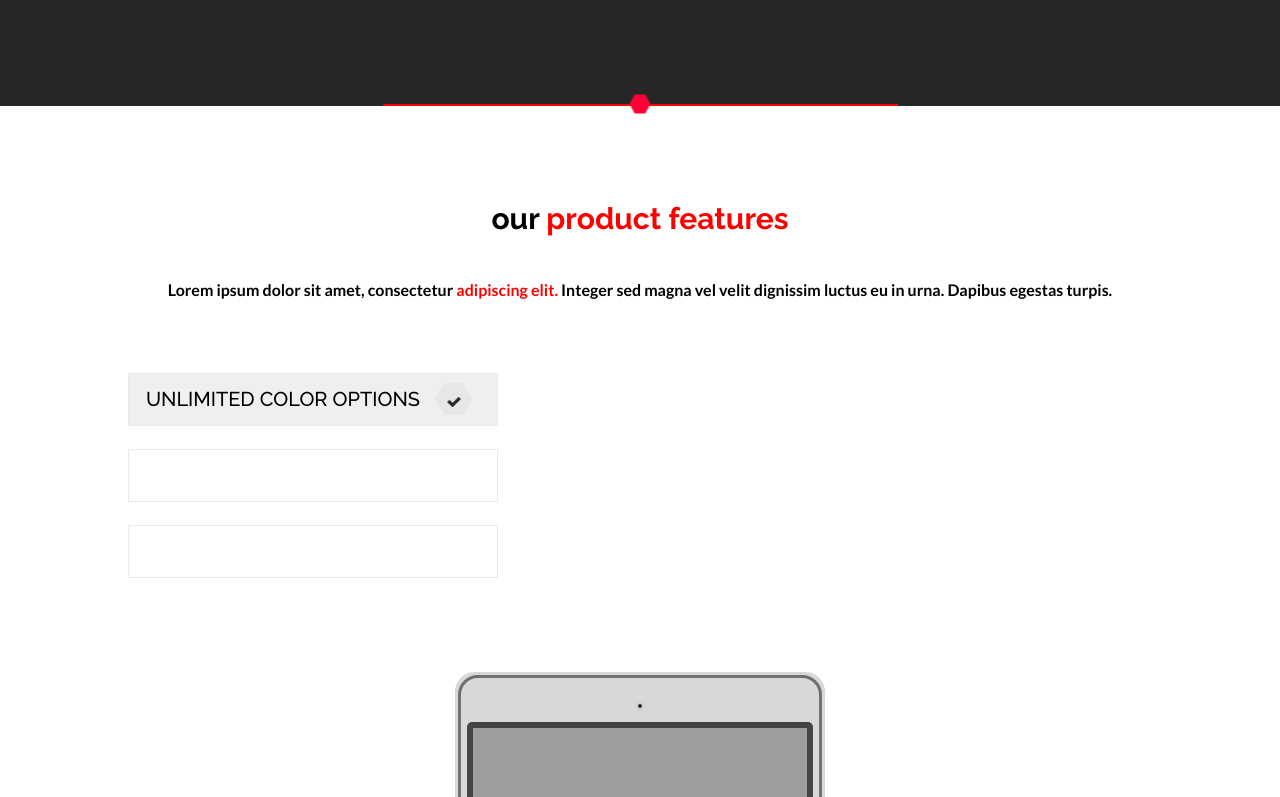
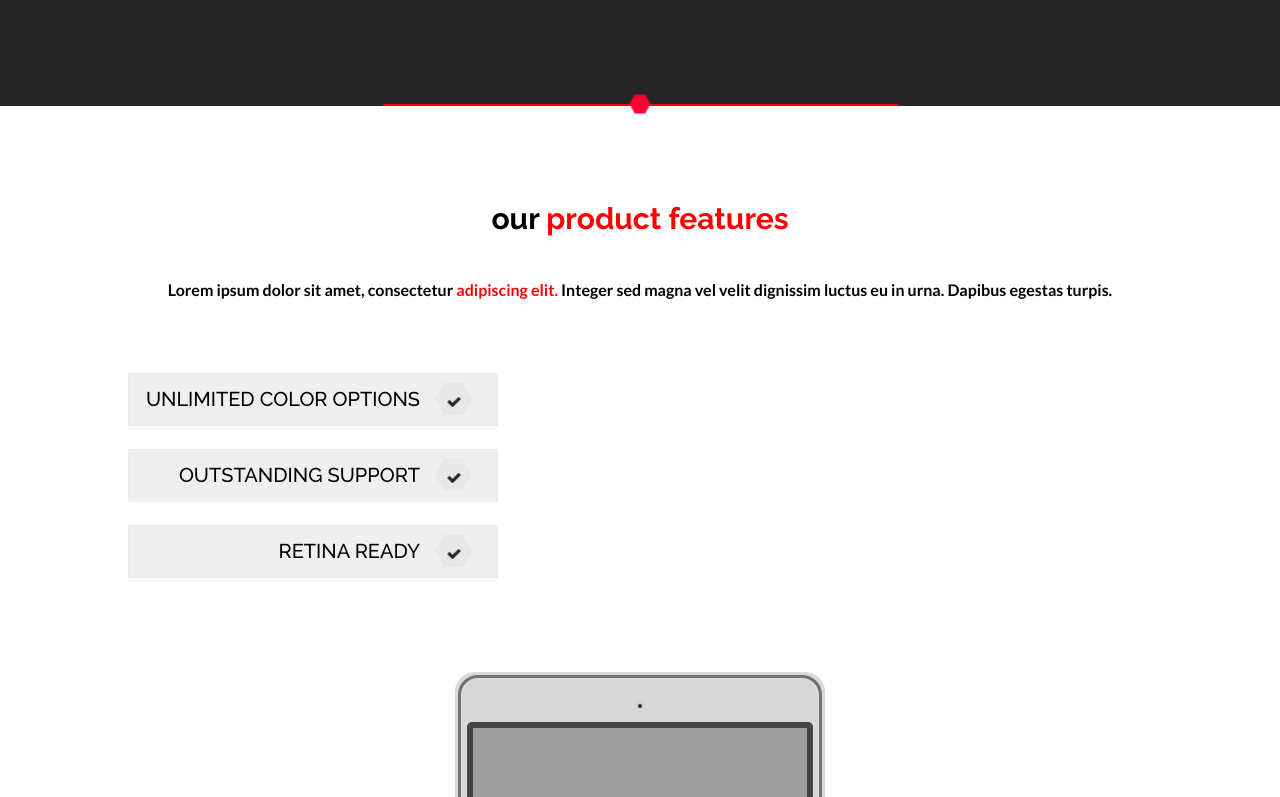
Before and after one commit to TsykuraWork/mine_creativia, a plain HTML site: page index.html in a window 1280 px wide. Shown: the part 3037-3834 px from the top of the page. Drawn offline with Linux system fonts and the light colour scheme; grey boxes are pictures that could not be loaded.

Commit message:
added 3 buttons

```diff
--- a/index.html
+++ b/index.html
@@ -319,8 +319,18 @@
                      </div>
                   </button>
 
-                  <div class="block"></div>
-                  <div class="block"></div>
+                  <button class="block">
+                     <p class="block-text">OUTSTANDING SUPPORT</p>
+                     <div class="block-image">
+                        <div class="aiemgi"></div>
+                     </div>
+                  </button>
+                  <button class="block">
+                     <p class="block-text">RETINA READY</p>
+                     <div class="block-image">
+                        <div class="aiemgi"></div>
+                     </div>
+                  </button>
                </div>
             </div>
 
```
